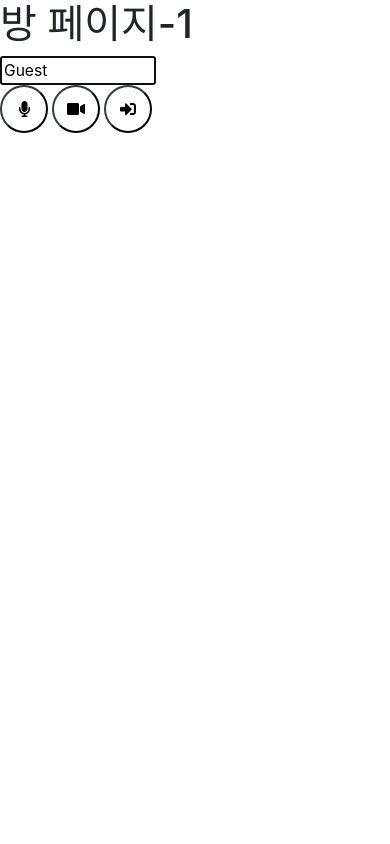
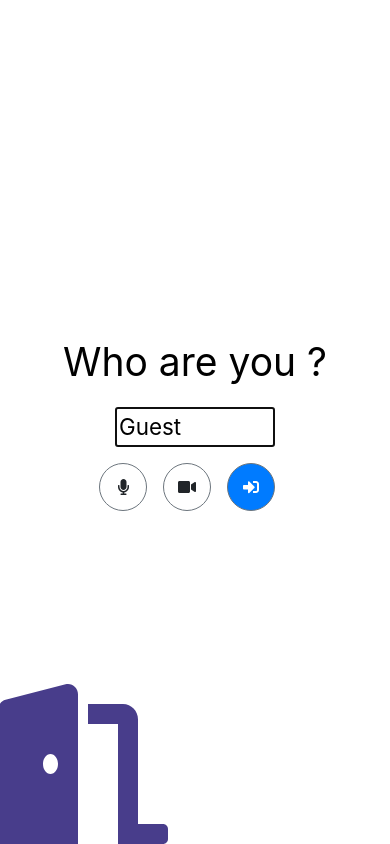
Before and after one commit to 34seod/isthereanyone, a React (Create React App) app in the folder client/: page /1 in a window 390 px wide. Built offline with nearby package versions, Linux system fonts and the light colour scheme.

Commit message:
대기방

```diff
--- a/client/public/index.html
+++ b/client/public/index.html
@@ -15,10 +15,10 @@
     />
     <!-- <link rel="apple-touch-icon" href="%PUBLIC_URL%/door256.png" /> -->
 
-    <link rel="icon" type="image/x-icon" href="%PUBLIC_URL%/favicon.ico">
-    <link rel="shortcut icon" type="image/x-icon" href="%PUBLIC_URL%/favicon.ico">
-    <link rel="mask-icon" type="image/svg+xml" href="%PUBLIC_URL%/favicon.svg">
-    <link rel="apple-touch-icon" type="image/png" href="%PUBLIC_URL%/door180.png">
+    <link rel="icon" type="image/x-icon" href="./favicon.ico">
+    <link rel="shortcut icon" type="image/x-icon" href="./favicon.ico">
+    <link rel="mask-icon" type="image/svg+xml" href="./favicon.svg">
+    <link rel="apple-touch-icon" type="image/png" href="./door180.png">
 
     <link rel="manifest" href="%PUBLIC_URL%/manifest.json" />
     <title>Is there anyone?</title>
--- a/client/src/components/GreenRoom/GreenRoom.css
+++ b/client/src/components/GreenRoom/GreenRoom.css
@@ -0,0 +1,19 @@
+.green-room .background-icon {
+  color: darkslateblue;
+  position: absolute;
+  bottom: 0;
+  left: -4rem;
+  font-size: 20rem;
+  z-index: -2;
+}
+
+@media only screen and (max-width: 600px) {
+  .green-room .background-icon {
+    color: darkslateblue;
+    position: absolute;
+    bottom: 0;
+    left: -2rem;
+    font-size: 10rem;
+    z-index: -2;
+  }
+}
--- a/client/src/components/GreenRoom/GreenRoom.tsx
+++ b/client/src/components/GreenRoom/GreenRoom.tsx
@@ -5,7 +5,9 @@ import {
   faVideo,
   faVideoSlash,
   faSignInAlt,
+  faDoorOpen,
 } from '@fortawesome/free-solid-svg-icons';
+import { FontAwesomeIcon } from '@fortawesome/react-fontawesome';
 import { RoomState } from '../../types';
 import './GreenRoom.css';
 import IconButton from '../IconButton/IconButton';
@@ -44,8 +46,12 @@ const GreenRoom = ({ roomId, roomState, setRoomState }: Props) => {
   };
 
   return (
-    <>
-      <h1>{`방 페이지-${roomId}`}</h1>
+    <div className="green-room fix h-100 w-100">
+      <FontAwesomeIcon icon={faDoorOpen} className="background-icon" />
+      <div className="d-flex h-100 w-100">
+        <div className="m-auto">
+          <p className="title text-center mb-0">Who are you ?</p>
+          <div className="d-flex mt-3">
             <input
               ref={inputRef}
               type="text"
@@ -53,20 +59,31 @@ const GreenRoom = ({ roomId, roomState, setRoomState }: Props) => {
               value={roomState.nickname}
               onChange={handlenicknameChange}
               onKeyPress={handleKeyPress}
-        className="text-input-field"
+              className="text-input-field ml-auto mr-auto"
             />
-      <div>
+          </div>
+          <div className="d-flex mt-3">
+            <div className="ml-auto mr-auto">
               <IconButton
                 icon={roomState.isMuted ? faMicrophoneSlash : faMicrophone}
                 handleOnclick={handleMuteButton}
+                className={roomState.isMuted ? 'bg-danger text-white' : 'bg-white'}
               />
               <IconButton
                 icon={roomState.isRecording ? faVideoSlash : faVideo}
                 handleOnclick={handleVideoButton}
+                className={roomState.isRecording ? 'bg-danger text-white' : 'bg-white'}
               />
-        <IconButton icon={faSignInAlt} handleOnclick={handleStartButton} />
+              <IconButton
+                icon={faSignInAlt}
+                handleOnclick={handleStartButton}
+                className="bg-primary text-white"
+              />
             </div>
-    </>
+          </div>
+        </div>
+      </div>
+    </div>
   );
 };
 
--- a/client/src/components/IconButton/IconButton.css
+++ b/client/src/components/IconButton/IconButton.css
@@ -4,3 +4,10 @@
   width: 3rem;
   height: 3rem;
 }
+
+.icon-size {
+  /* font-size: 1.5rem; */
+  /* position: relative; */
+  /* left: -1px; */
+  /* top: 2px; */
+}
--- a/client/src/components/IconButton/IconButton.tsx
+++ b/client/src/components/IconButton/IconButton.tsx
@@ -5,13 +5,18 @@ import { IconProp } from '@fortawesome/fontawesome-svg-core';
 
 type Props = {
   icon: IconProp
+  className?: string
   handleOnclick: () => void
 };
 
-const IconButton = ({ icon, handleOnclick }: Props) => (
-  <button type="button" className="rounded-circle border-dark mr-1 icon-button" onClick={handleOnclick}>
-    <FontAwesomeIcon icon={icon} />
+const IconButton = ({ icon, className, handleOnclick }: Props) => (
+  <button type="button" className={`btn rounded-circle border-secondary mr-3 icon-button ${className}`} onClick={handleOnclick}>
+    <FontAwesomeIcon icon={icon} className="icon-size" />
   </button>
 );
 
+IconButton.defaultProps = {
+  className: ''
+};
+
 export default IconButton;
--- a/client/src/index.css
+++ b/client/src/index.css
@@ -23,3 +23,12 @@ body {
   right: 0;
   bottom: 0;
 }
+
+.fix {
+  position: absolute;
+  left: 0;
+  top: 0;
+  right: 0;
+  bottom: 0;
+  overflow: hidden;
+}
--- a/client/src/pages/New/New.css
+++ b/client/src/pages/New/New.css
@@ -4,7 +4,7 @@ span {
   text-shadow: -2px 0 white, 0 2px white, 2px 0 white, 0 -2px white;
 }
 
-.background-icon {
+.new .background-icon {
   color: darkslateblue;
   position: absolute;
   bottom: 0;
@@ -27,15 +27,6 @@ span {
   min-width: 18rem;
 }
 
-.fix {
-  position: absolute;
-  left: 0;
-  top: 0;
-  right: 0;
-  bottom: 0;
-  overflow: hidden;
-}
-
 .group_title {
   display: -webkit-box;
   display: -ms-flexbox;
@@ -50,20 +41,22 @@ span {
   flex: 1 1 auto;
   position: relative;
   min-width: 30px;
-  height: 3rem;
+  /* height: 3rem; */
+  margin-top: auto;
+  margin-bottom: 1rem;
   align-items: center;
 }
 .group_title .title_tf .tf {
-  position: absolute;
-  right: 0;
+  /* position: absolute; */
+  /* right: 0; */
   /* bottom: 0; */
-  left: 12px;
+  /* left: 12px; */
   width: 92%;
-  top: 2.3rem;
+  /* top: 2.3rem; */
 }
 
 @media only screen and (max-width: 600px) {
-  .background-icon {
+  .new .background-icon {
     color: darkslateblue;
     position: absolute;
     bottom: 0;
@@ -77,8 +70,8 @@ span {
   }
 
   .text-input-field {
-    font-size: 4vw;
-    max-width: 40vw;
+    font-size: 1.4rem;
+    max-width: 10rem;
   }
 
   .enter-btn-size {
@@ -86,12 +79,24 @@ span {
     min-width: 40vw;
   }
 
+  .group_title .title_tf {
+    -webkit-box-flex: 1;
+    -ms-flex: 1 1 auto;
+    flex: 1 1 auto;
+    position: relative;
+    min-width: 30px;
+    /* height: 3rem; */
+    margin-top: auto;
+    margin-bottom: 0.5rem;
+    align-items: center;
+  }
+
   .group_title .title_tf .tf {
-    position: absolute;
-    right: 0;
-    bottom: 0;
-    left: 12px;
+    /* position: absolute; */
+    /* right: 0; */
+    /* bottom: 0; */
+    /* left: 12px; */
     width: 86%;
-    top: 1rem;
+    /* top: 1rem; */
   }
 }
--- a/client/src/pages/New/New.tsx
+++ b/client/src/pages/New/New.tsx
@@ -31,10 +31,10 @@ const New = () => {
   };
 
   return (
-    <div className="fix h-100 w-100">
+    <div className="new fix h-100 w-100">
       <FontAwesomeIcon icon={faDoorClosed} className="background-icon" />
+      {showFlashMessage ? <FlashMessage message="The room is locked." during={3000} unmount={setShowFlashMessage} /> : null}
       <div className="d-flex h-100 w-100">
-        {showFlashMessage ? <FlashMessage message="The room is locked." during={3000} unmount={setShowFlashMessage} /> : null}
         <div className="m-auto">
           <p className="title text-center mb-0">Is there anyone</p>
           <div className="text-center">
--- a/client/src/pages/Room/Room.tsx
+++ b/client/src/pages/Room/Room.tsx
@@ -27,7 +27,7 @@ const Room = ({ roomId }: MatchParams) => {
   }, []);
 
   return (
-    <>
+    <div className="fix h-100 w-100">
       {
         roomState.isStarted ?
           <VideoRoom
@@ -40,7 +40,7 @@ const Room = ({ roomId }: MatchParams) => {
             setRoomState={setRoomState}
           />
       }
-    </>
+    </div>
   );
 };
 
```
Lines whose indentation alone changed are shown as unchanged.
